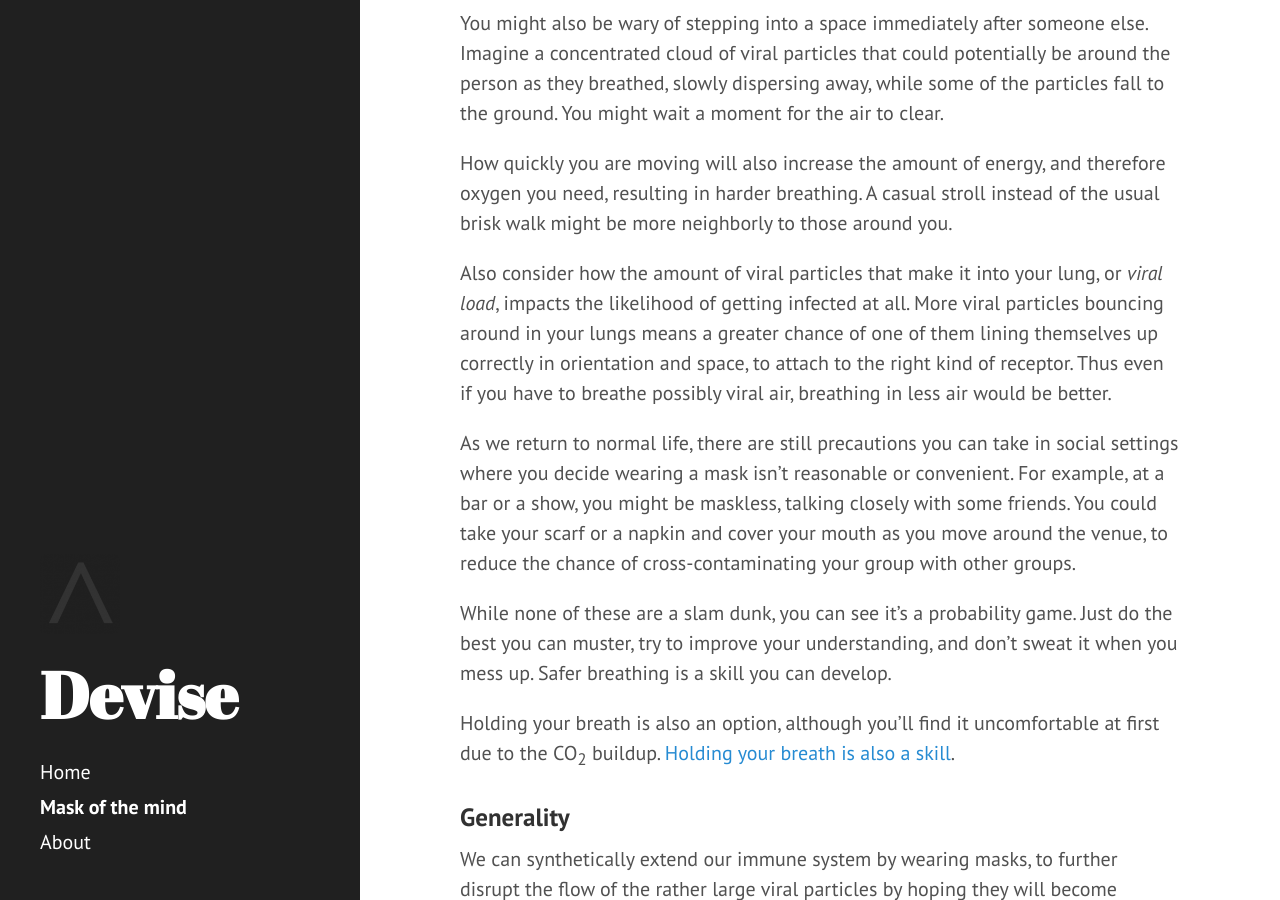
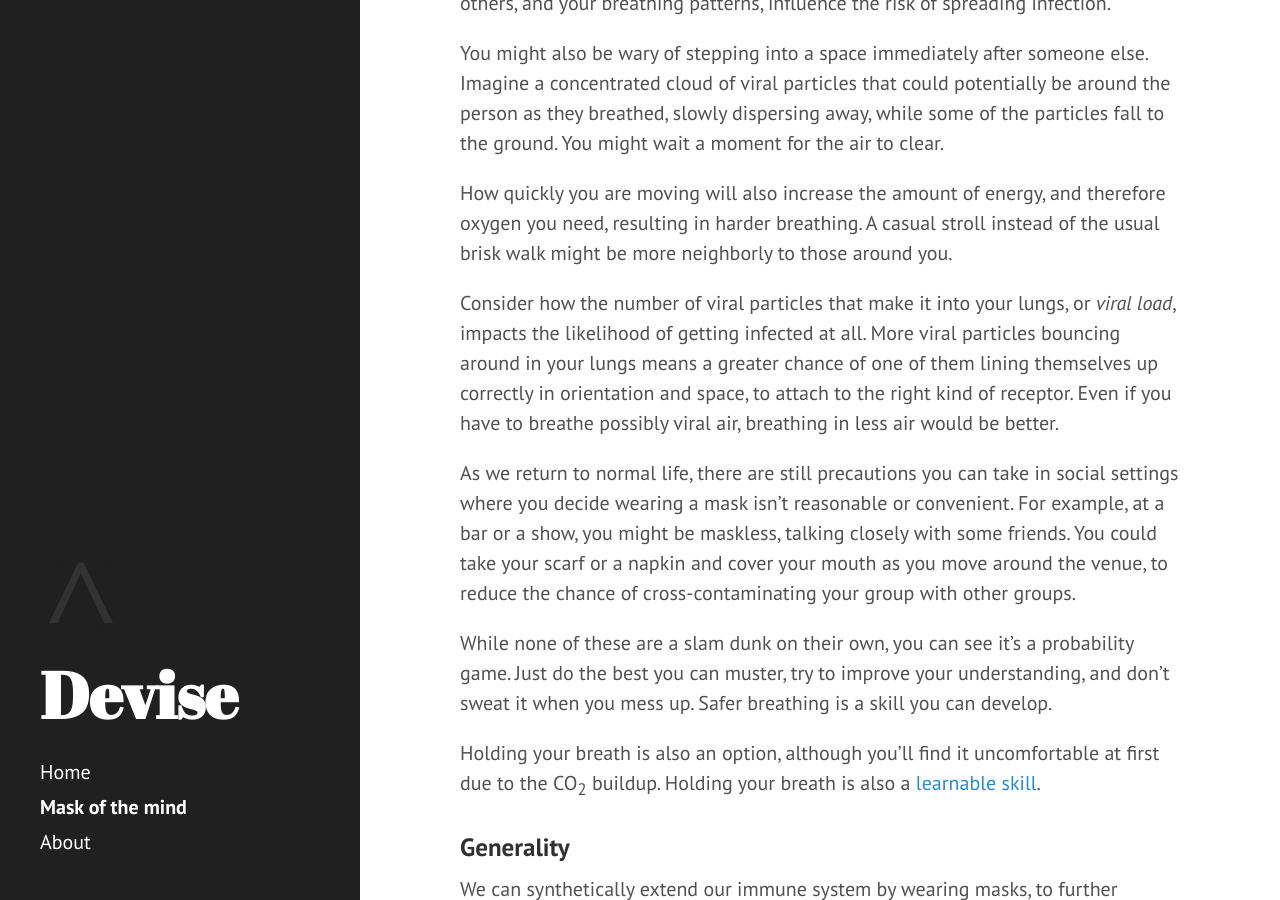
Before and after one commit to devisenyc/devisenyc.github.io, a Jekyll site: the page built from practice/mask.md, in a window 1280 px wide and 900 px high, scrolled down 4186 px. Built offline with Jekyll 4.4.1, drawn with Linux system fonts in a browser that asks for light colours; some of the changed text lies outside the part shown.

Commit message:
mask: edits and cc icon

```diff
--- a/practice/mask.md
+++ b/practice/mask.md
@@ -74,14 +74,16 @@ You might also be wary of stepping into a space immediately after someone else.
 
 How quickly you are moving will also increase the amount of energy, and therefore oxygen you need, resulting in harder breathing. A casual stroll instead of the usual brisk walk might be more neighborly to those around you.
 
-Also consider how the amount of viral particles that make it into your lung, or *viral load*, impacts the likelihood of getting infected at all. More viral particles bouncing around in your lungs means a greater chance of one of them lining themselves up correctly in orientation and space, to attach to the right kind of receptor. Thus even if you have to breathe possibly viral air, breathing in less air would be better.
+Consider how the number of viral particles that make it into your lungs, or *viral load*, impacts the likelihood of getting infected at all. More viral particles bouncing around in your lungs means a greater chance of one of them lining themselves up correctly in orientation and space, to attach to the right kind of receptor. Even if you have to breathe possibly viral air, breathing in less air would be better.
 
 As we return to normal life, there are still precautions you can take in social settings where you decide wearing a mask isn't reasonable or convenient. For example, at a bar or a show, you might be maskless, talking closely with some friends. You could take your scarf or a napkin and cover your mouth as you move around the venue, to reduce the chance of cross-contaminating your group with other groups.
 
-While none of these are a slam dunk, you can see it's a probability game. Just do the best you can muster, try to improve your understanding, and don't sweat it when you mess up. Safer breathing is a skill you can develop.
+While none of these are a slam dunk on their own, you can see it's a probability game. Just do the best you can muster, try to improve your understanding, and don't sweat it when you mess up. Safer breathing is a skill you can develop.
 
-Holding your breath is also an option, although you'll find it uncomfortable at first due to the CO<sub>2</sub> buildup. [Holding your breath is also a skill](https://youtu.be/V6iyDEWG1CU).
+Holding your breath is also an option, although you'll find it uncomfortable at first due to the CO<sub>2</sub> buildup. Holding your breath is also a [learnable skill](https://youtu.be/V6iyDEWG1CU).
 
 ### Generality
 
 We can synthetically extend our immune system by wearing masks, to further disrupt the flow of the rather large viral particles by hoping they will become entangled in the mask material, or not spread as broadly when we breathe. But even if you don't have your mask with you, even in the future when a new viral threat emerges, you can always wear the *mask of the mind*.
+
+[![This work is licensed under a Creative Commons Attribution 4.0 International License.](https://i.creativecommons.org/l/by/4.0/88x31.png "This work is licensed under a Creative Commons Attribution 4.0 International License. We both know I'm not going to enforce it, so just do whatever I guess. Please consider replicating this virally.")](https://creativecommons.org/licenses/by/4.0/)
```
Also changed, not shown: other parts of practice/mask.md (+3 -3 lines).
